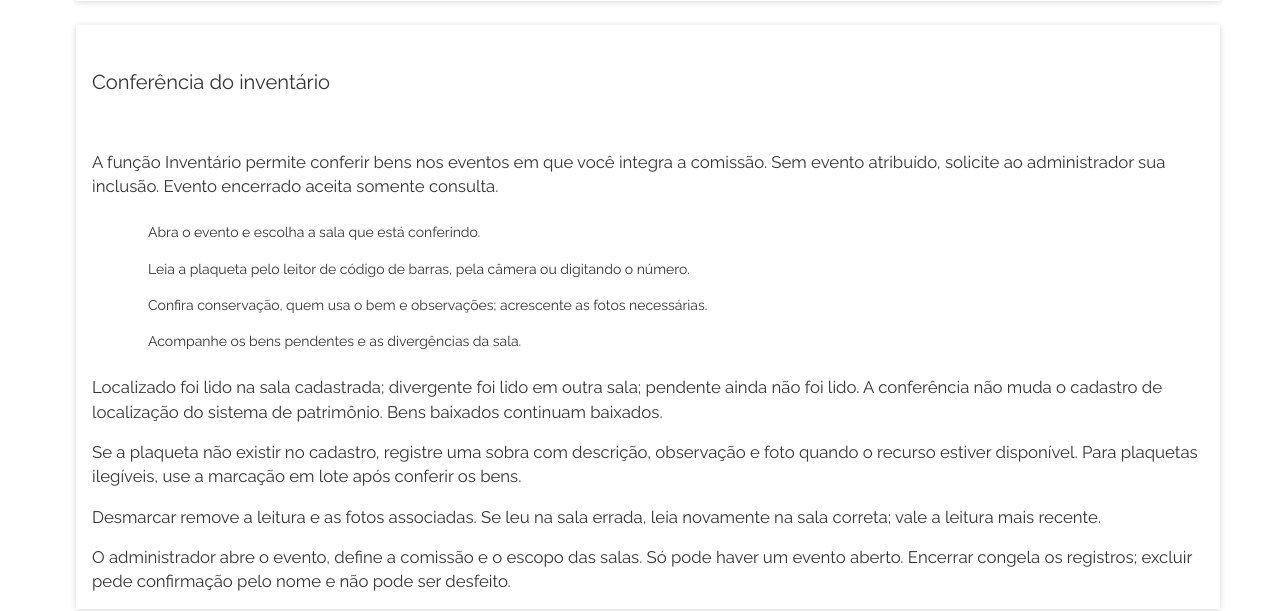
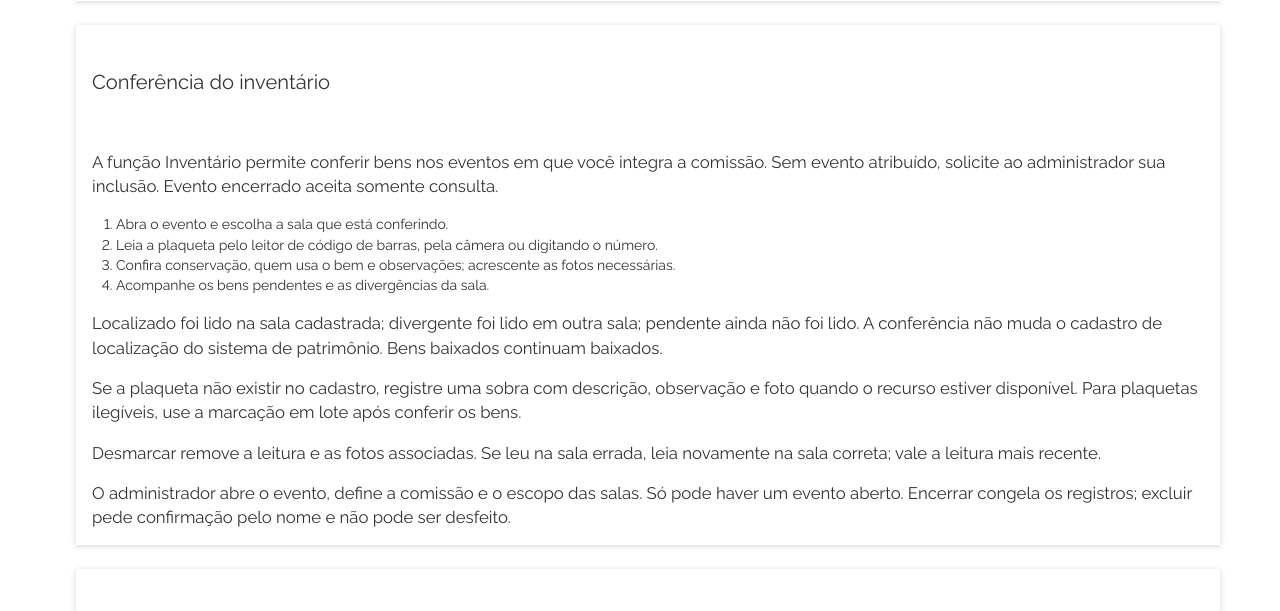
Before and after one commit to ToNiauM/termos-responsabilidade, a Flask app: page /ajuda in a window 1280 px wide. Shown: the part 2051-2662 px from the top of the page. Run offline with Flask 3, Linux system fonts and the light colour scheme; data that the repository does not hold is empty; parts of the project's set-up code (start-up, migrations or seed data) failed here and were passed over.

Commit message:
fix: hide write controls from non-members and tidy final-review minors
Fase 5 final review, fix wave (parte 1/2):

- inventario_sala.html: `fechado` agora usa `na_comissao` (função E vínculo
  com a comissão) em vez de só checar a função do usuário. Um admin ou
  inventariante que vê o evento mas não está na comissão parava de ter
  os controles de escrita escondidos (form-lote, form-sobra, seleção em
  lote, excluir foto/sobra, upload de foto), embora o POST já negasse
  a ação com 403. Teste novo cobre os dois lados: fora da comissão não
  vê nada disso; membro continua vendo tudo.
- app.py: usuarios.sair e usuarios.login agora passam pela matriz de
  permissões antes de checá-la, para uma conta sem nenhuma função (só
  possível editando o banco direto) ainda conseguir sair.
- usuarios.py: para de reexportar PERMISSOES sem uso.
- index.html: comentário do bloco de atalhos atualizado (não é mais
  carrossel, é grade).
- dsgov.css: `.dsgov-atalho` reescopado sob `.dsgov-atalhos` (único uso).
- inventario_eventos.html: variável `selecionados` e condição mortas
  removidas do checkbox de comissão do formulário "Abrir evento".
- senha.html/bem.html: usam URL_INICIAL em vez de url_for('home'), para
  quem só tem a função Inventário não levar um hop extra de redirect.
- .gitignore: ignora "INVENTARIO_SEPAT .xlsx" (planilha de dados real
  solta na raiz; o arquivo em si não foi commitado).
- inventario.py: docstring de renomear_integrante nota que não é mais
  chamada pelo caminho web (app_usuarios.editar usa
  comissoes.atualizar_nome); mantida para desktop/importação.
- ajuda.html: os passos da Conferência agora numeram visivelmente
  (<ol class="pl-4"> em vez de br-list/br-item sem número aparente).

Co-Authored-By: Claude Fable 5.1 <noreply@anthropic.com>

```diff
--- a/app.py
+++ b/app.py
@@ -95,8 +95,9 @@ def _escopo_do_inventario():
 @app.before_request
 def resolver_usuario():
     """Quem está usando: sessão (web, TERMOS_LOGIN=1) ou o administrador local (desktop). Sem sessão válida
-    → /login. Com senha temporária → /senha até trocar. Fora da matriz de permissões das funções → 403.
-    Por último, o escopo do inventário (evento visível; escrita só para a comissão)."""
+    → /login. Com senha temporária → /senha até trocar. usuarios.sair e usuarios.login sempre passam, mesmo
+    para quem ficou sem nenhuma função (senão nem logout seria possível). Fora da matriz de permissões das
+    funções → 403. Por último, o escopo do inventário (evento visível; escrita só para a comissão)."""
     ep = request.endpoint
     if ep is None or ep == "static":
         return None
@@ -120,6 +121,8 @@ def resolver_usuario():
         g.usuario = u
         if u["trocar_senha"] and ep not in ("usuarios.senha", "usuarios.sair", "usuarios.login"):
             return redirect(url_for("usuarios.senha"))
+    if ep in ("usuarios.sair", "usuarios.login"):   # sempre alcançáveis, mesmo sem nenhuma função (ex.: conta esvaziada)
+        return None
     if not _autorizado(g.usuario["funcoes"], ep):
         return _negado()
     return _escopo_do_inventario()
--- a/inventario.py
+++ b/inventario.py
@@ -89,9 +89,12 @@ def editar_comissao(conn, evento_id: int, integrantes: list, elegiveis: list | N
 
 
 def renomear_integrante(conn, antigo: str, novo: str) -> int:
-    """Usuário renomeado (app_usuarios.editar): atualiza o nome na comissão do evento aberto para que ele não
-    caia em "fora da comissão" por causa da troca. Leituras e sobras já registradas mantêm o nome antigo
-    (spec §5); eventos encerrados também não mudam. Devolve quantas linhas foram atualizadas."""
+    """Usuário renomeado: atualiza o nome na comissão do evento aberto para que ele não caia em "fora da
+    comissão" por causa da troca. Leituras e sobras já registradas mantêm o nome antigo (spec §5); eventos
+    encerrados também não mudam. Devolve quantas linhas foram atualizadas.
+    Não é mais chamada pelo caminho web (app_usuarios.editar usa comissoes.atualizar_nome, que também
+    cobre `inventario_comissao_usuarios`); mantida para o caminho desktop/importação e exercida só por
+    tests/test_inventario.py."""
     cur = conn.execute(
         "UPDATE inventario_integrantes SET nome = ? WHERE nome = ? AND evento_id IN "
         "(SELECT id FROM inventario_eventos WHERE encerrado_em IS NULL)", (novo, antigo))
--- a/static/dsgov/css/dsgov.css
+++ b/static/dsgov/css/dsgov.css
@@ -175,6 +175,6 @@ a.dsgov-kpi:hover { box-shadow: var(--surface-shadow-md); }
 
 /* Atalhos da tela inicial: grade responsiva de cards (Fase 5C tarefa 4 — substitui o carrossel). */
 .dsgov-atalhos { display: grid; grid-template-columns: repeat(auto-fill, minmax(220px, 1fr)); gap: var(--spacing-scale-2x); }
-a.dsgov-atalho { display: block; color: inherit; text-decoration: none; text-align: center; }
-a.dsgov-atalho:hover { box-shadow: var(--surface-shadow-md); }
+.dsgov-atalhos a.dsgov-atalho { display: block; color: inherit; text-decoration: none; text-align: center; }
+.dsgov-atalhos a.dsgov-atalho:hover { box-shadow: var(--surface-shadow-md); }
 .dsgov-atalho-icone { font-size: var(--font-size-scale-up-05); color: var(--interactive); margin-bottom: var(--spacing-scale-base); }
--- a/templates/ajuda.html
+++ b/templates/ajuda.html
@@ -30,11 +30,11 @@
   <p><strong>Abrir termo completo</strong> leva ao documento integral do centro ou da pessoa. Os filtros desta análise não limitam o termo.</p>
 {% elif s.id == 'inventario' %}
   <p>A função Inventário permite conferir bens nos eventos em que você integra a comissão. Sem evento atribuído, solicite ao administrador sua inclusão. Evento encerrado aceita somente consulta.</p>
-  <ol class="br-list">
-    <li class="br-item">Abra o evento e escolha a sala que está conferindo.</li>
-    <li class="br-item">Leia a plaqueta pelo leitor de código de barras, pela câmera ou digitando o número.</li>
-    <li class="br-item">Confira conservação, quem usa o bem e observações; acrescente as fotos necessárias.</li>
-    <li class="br-item">Acompanhe os bens pendentes e as divergências da sala.</li>
+  <ol class="pl-4">
+    <li>Abra o evento e escolha a sala que está conferindo.</li>
+    <li>Leia a plaqueta pelo leitor de código de barras, pela câmera ou digitando o número.</li>
+    <li>Confira conservação, quem usa o bem e observações; acrescente as fotos necessárias.</li>
+    <li>Acompanhe os bens pendentes e as divergências da sala.</li>
   </ol>
   <p>Localizado foi lido na sala cadastrada; divergente foi lido em outra sala; pendente ainda não foi lido. A conferência não muda o cadastro de localização do sistema de patrimônio. Bens baixados continuam baixados.</p>
   <p>Se a plaqueta não existir no cadastro, registre uma sobra com descrição, observação e foto quando o recurso estiver disponível. Para plaquetas ilegíveis, use a marcação em lote após conferir os bens.</p>
--- a/templates/bem.html
+++ b/templates/bem.html
@@ -4,7 +4,7 @@
 {% block conteudo %}
 <div class="d-flex align-items-center mb-4">
   <h1 class="mb-0">Bem {{ bem.numero }}</h1>{{ ajuda_titulo(AJUDA_ANCORA) }}
-  <div class="ml-auto"><a class="br-button" href="{{ url_for('home') }}">Voltar</a></div>
+  <div class="ml-auto"><a class="br-button" href="{{ URL_INICIAL }}">Voltar</a></div>
 </div>
 <div class="br-card"><div class="card-content">
   <dl class="dsgov-detalhe row">
--- a/templates/index.html
+++ b/templates/index.html
@@ -3,7 +3,7 @@
 {% block titulo %}Início{% endblock %}
 {% block conteudo %}
 <div class="d-flex align-items-center mb-4"><h1 class="mb-0">Início</h1>{{ ajuda_titulo(AJUDA_ANCORA) }}</div>
-{# Atalhos em carrossel (rolagem horizontal com snap), no estilo das homes gov.br #}
+{# Atalhos em grade responsiva (auto-fill, colunas de 220px), um br-card por atalho #}
 <div class="dsgov-atalhos mb-4" role="list" aria-label="Acesso rápido">
 {% for rotulo,icone,descricao,ep,permissao,metodo in [
  ('Termo por centro de custo','fa-building','Bens sob guarda de um setor','centro_custos','centro_custos','GET'),
--- a/templates/inventario_eventos.html
+++ b/templates/inventario_eventos.html
@@ -32,13 +32,12 @@
     <div class="col-md-6 mb-3"><div class="br-input"><label for="descricao">Descrição (portaria, observações)</label><input id="descricao" name="descricao" type="text"/></div></div>
     <div class="col-md-6 mb-3">
       <div class="text-weight-semi-bold mb-2">Comissão (quem poderá ler)</div>
-      {% set selecionados = [] %}
       {% for u in elegiveis %}
       {% if local %}
       <div class="br-checkbox mb-1"><input id="int-{{ loop.index }}" name="integrantes" type="checkbox" value="{{ u.nome }}"{% if u.id is none %} checked disabled{% endif %}/><label for="int-{{ loop.index }}">{{ u.nome }} <span class="text-gray-70 text-down-01">· {{ u.funcoes|map('rotulo_funcao')|join(', ') }}</span></label></div>
       {% else %}
       <div class="br-checkbox mb-2">
-        <input id="integrante-{{ u.id }}" name="usuarios" type="checkbox" value="{{ u.id }}"{% if u.id in selecionados %} checked{% endif %}/>
+        <input id="integrante-{{ u.id }}" name="usuarios" type="checkbox" value="{{ u.id }}"/>
         <label for="integrante-{{ u.id }}">{{ u.nome }} ({{ u.login }})</label>
       </div>
       {% endif %}
--- a/templates/inventario_sala.html
+++ b/templates/inventario_sala.html
@@ -3,7 +3,7 @@
 {% from "_macros.html" import cabecalho_tabela, th_selecao, td_selecao %}
 {% block titulo %}{{ localizacao }}{% endblock %}
 {% block conteudo %}
-{% set fechado = e.encerrado_em is not none or not pode('inventario.ler', 'POST') %}
+{% set fechado = e.encerrado_em is not none or not na_comissao %}
 <div class="d-flex align-items-center mb-2">
   <div><div class="d-flex align-items-center"><h1 class="mb-0">{{ localizacao }}</h1>{{ ajuda_titulo(AJUDA_ANCORA) }}</div><div class="text-gray-70">{{ e.nome }}{% if sala.ccustos %} · centro {{ sala.ccustos }}{% endif %} ·
     {% if na_comissao %}lendo como <strong>{{ integrante }}</strong>{% else %}<strong>Você não faz parte da comissão deste evento</strong>{% endif %}
--- a/templates/senha.html
+++ b/templates/senha.html
@@ -14,6 +14,6 @@
   <div class="br-input mb-3"><label for="nova">Nova senha (mínimo 8 caracteres)</label><input id="nova" name="nova" type="password" autocomplete="new-password" minlength="8" required/></div>
   <div class="br-input mb-4"><label for="confirmacao">Repita a nova senha</label><input id="confirmacao" name="confirmacao" type="password" autocomplete="new-password" minlength="8" required/></div>
   <button class="br-button primary" type="submit"><i class="fas fa-save mr-1" aria-hidden="true"></i>Salvar nova senha</button>
-  {% if not obrigatoria %}<a class="br-button ml-2" href="{{ url_for('home') }}">Cancelar</a>{% endif %}
+  {% if not obrigatoria %}<a class="br-button ml-2" href="{{ URL_INICIAL }}">Cancelar</a>{% endif %}
 </form>
 {% endblock %}
--- a/usuarios.py
+++ b/usuarios.py
@@ -7,7 +7,7 @@ from datetime import datetime, timedelta
 from werkzeug.security import check_password_hash, generate_password_hash
 
 from db import ErroDeNegocio, _agora, _obrigatorio, _todos, _um
-from permissoes import FUNCOES, PERMISSOES, ROTULOS, permitido
+from permissoes import FUNCOES, ROTULOS, permitido
 
 SENHA_MINIMA = 8
 MAX_FALHAS = 5
@@ -175,7 +175,7 @@ def elegiveis_comissao(conn) -> list[dict]:
 
 
 # ---------------------------------------------------------------- permissões (nega por padrão)
-# FUNCOES, ROTULOS, PERMISSOES e permitido vêm de permissoes.py (matriz por endpoint Flask).
+# FUNCOES, ROTULOS e permitido vêm de permissoes.py (matriz por endpoint Flask).
 
 
 # ---------------------------------------------------------------- autenticação e senhas
```
Also changed, not shown: tests/test_app.py (+36 -0 lines), 1 other file.
